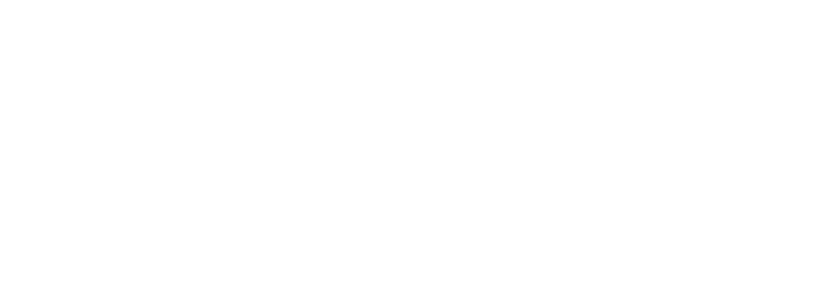
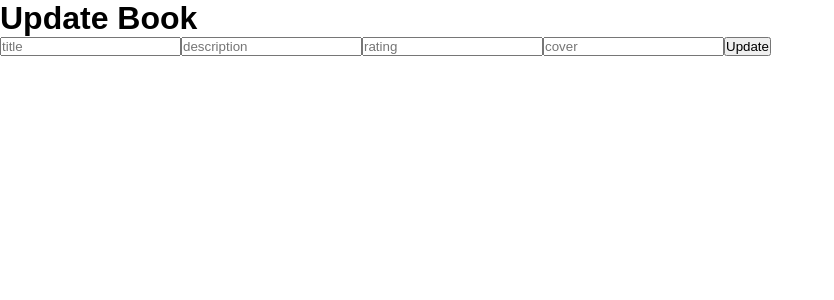
Before and after one commit to nateejpg/Pocs, a React (Create React App) app in the folder pocreactmysqlnode/client-side/: page /update/1 in a window 1280 px wide. Before the commit this address had no page. Shown: the top 300 px of the page, without its empty margins (0-834 px from the left). Built offline with nearby package versions, Linux system fonts and the light colour scheme; the HTML template or start-up script is replaced by a standard one.

Commit message:
Finalizing the Poc Reactmysqlnode
- Learned the concept of full stack development, using REST API, databases, and Front-end Frameworks.

```diff
--- a/pocreactmysqlnode/client-side/src/App.js
+++ b/pocreactmysqlnode/client-side/src/App.js
@@ -9,7 +9,7 @@
         <Routes>
           <Route path='/' element={<Books/>}/>
           <Route path='/add' element={<Add/>}/>
-          <Route path='/update' element={<Update/>}/>
+          <Route path='/update/:id' element={<Update/>}/>
         </Routes>
     </BrowserRouter>
   );
--- a/pocreactmysqlnode/client-side/src/Pages/Add.jsx
+++ b/pocreactmysqlnode/client-side/src/Pages/Add.jsx
@@ -10,13 +10,16 @@
     cover: "",
   });
 
+
   const handleChange = (e) => {
     setBook((prev) => ({ ...prev, [e.target.name]: e.target.value }));
   };
 
+
   console.log(book);
 
   const navigate = useNavigate();
+
 
   const handleClick = async (e) => {
     e.preventDefault();
@@ -28,6 +31,7 @@
       console.log(err);
     }
   };
+
 
   return (
     <div className="Form">
--- a/pocreactmysqlnode/client-side/src/Pages/Books.jsx
+++ b/pocreactmysqlnode/client-side/src/Pages/Books.jsx
@@ -41,7 +41,7 @@
               <span>{books.rating}</span>
             </li>
             <button onClick={() => handleDelete(books.id)}>Delete</button>
-            <button>Update</button>
+            <button><Link to={`/update/${books.id}`}>Update</Link></button>
           </div>
         ))}
       </div>
--- a/pocreactmysqlnode/client-side/src/Pages/Update.jsx
+++ b/pocreactmysqlnode/client-side/src/Pages/Update.jsx
@@ -1,7 +1,72 @@
-import React from "react";
+import React, { useState } from "react";
+import axios from "axios";
+import { useLocation, useNavigate } from "react-router-dom";
 
 const Update = () => {
-  return <div>Update</div>;
+  const [book, setBook] = useState({
+    title: "",
+    description: "",
+    rating: null,
+    cover: "",
+  });
+
+
+  const location = useLocation();
+  const navigate = useNavigate();
+
+  const bookId = location.pathname.split("/")[2];
+
+  console.log(location);
+
+
+  const handleChange = (e) => {
+    setBook((prev) => ({ ...prev, [e.target.name]: e.target.value }));
+  };
+
+
+
+  const handleClick = async (e) => {
+
+    e.preventDefault();
+
+    try {
+      await axios.put("http://localhost:8800/books/" + bookId, book);
+      navigate("/");
+    } catch (err) {
+      console.log(err);
+    }
+  };
+
+  return (
+    <div className="Form">
+      <h1>Update Book</h1>
+      <input
+        type="text"
+        placeholder="title"
+        name="title"
+        onChange={handleChange}
+      />
+      <input
+        type="text"
+        placeholder="description"
+        name="description"
+        onChange={handleChange}
+      />
+      <input
+        type="text"
+        placeholder="rating"
+        name="rating"
+        onChange={handleChange}
+      />
+      <input
+        type="text"
+        placeholder="cover"
+        name="cover"
+        onChange={handleChange}
+      />
+      <button onClick={handleClick}>Update</button>
+    </div>
+  );
 };
 
 export default Update;
```
Also changed, not shown: 1 other file (tests, documents, lock files or other folders).
